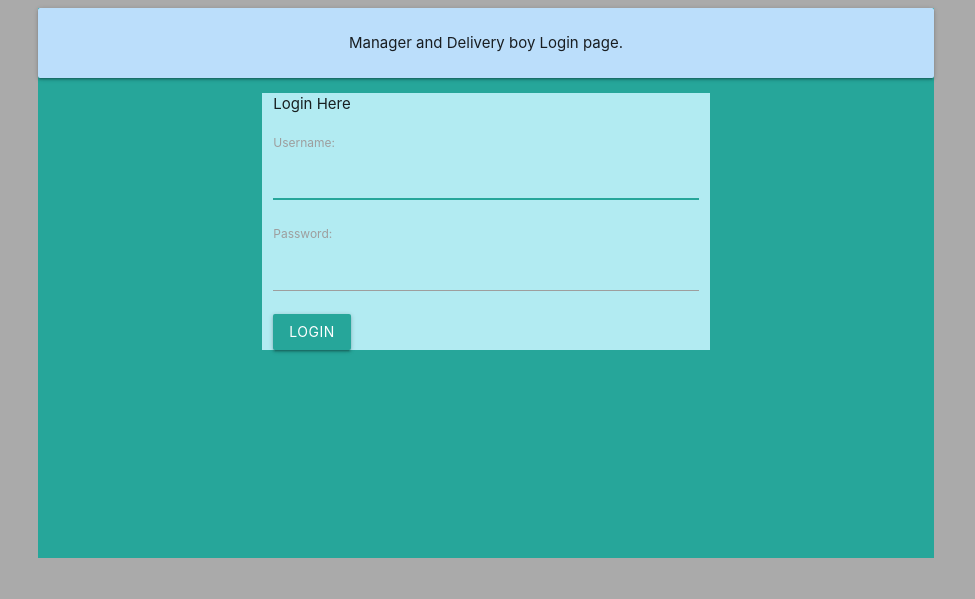
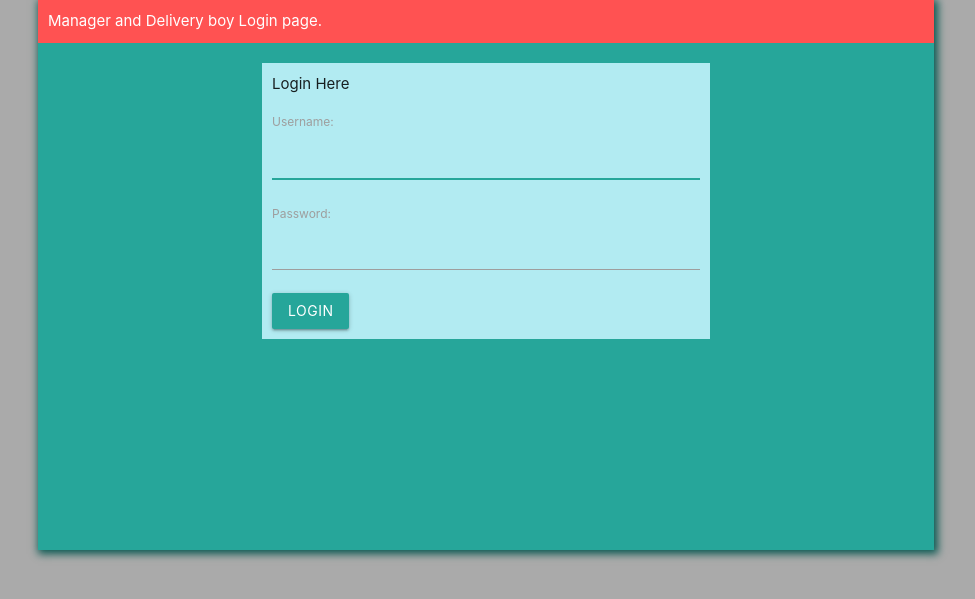
Before and after one commit to Rjtsahu/sample-django-app, a Django app: page /accounts/login/ in a window 1280 px wide. Shown: the top 599 px of the page, without its empty margins (154-1129 px from the left). Run offline with Django 3.2, Linux system fonts and the light colour scheme.

Commit message:
fixed some ui issues

```diff
--- a/food_ordering/queues.py
+++ b/food_ordering/queues.py
@@ -46,8 +46,12 @@ class RedisQueue(object):
         :return: popped_item
         """
         popped_item = None
+        redis_current_item = self.get_current_item()
 
-        if current_item != self.get_current_item():
+        if redis_current_item is not None:
+            redis_current_item = redis_current_item.decode('UTF-8')
+
+        if current_item != redis_current_item:
             return popped_item
 
         for _priority in sorted(RedisQueue.priorities):
--- a/food_ordering/templates/index.html
+++ b/food_ordering/templates/index.html
@@ -11,22 +11,20 @@
     <meta name="viewport" content="width=device-width, initial-scale=1.0"/>
     <link rel="stylesheet" href="{% static 'css/materialize.css' %}">
     <link rel="stylesheet" href="{% static 'css/styles.css' %}">
-
-
-    <script>
-
-    </script>
 </head>
 <body>
-<div class="container teal lighten-1">
-    <div class="card-panel blue lighten-4">
-        <center>
-            {% block top_title %}
+<div class="container teal lighten-1" style="box-shadow:2px 2px 8px 2px #0c5a53;">
+    <div class="row red accent-2 white-text" style="padding:10px;margin:0px;">
+        {% block top_title %}
+        <div class="col s6 m3 l3 offset-m3 offset-l3">
             <span>
         Welcome {{user | default:'user'}}
             </span>
-            {% endblock %}
-        </center>
+        </div>
+        <div class="col s6 m1 l1 offset-m2 offset-l2">
+            <a href="logout" class="btn-small red darken-3" style="color:white;">Logout</a>
+        </div>
+        {% endblock %}
     </div>
     <div class="template-container">
         {% block content %}
--- a/food_ordering/templates/registration/login.html
+++ b/food_ordering/templates/registration/login.html
@@ -9,7 +9,7 @@
 {% block content %}
 <div class="row">
 
-    <div class="col s6 offset-s3 cyan lighten-4">
+    <div class="col s6 offset-s3 cyan lighten-4" style="margin-top:20px;padding:10px;">
         <span>Login Here</span>
         <form method="post">
             {% csrf_token %}
--- a/food_ordering/urls.py
+++ b/food_ordering/urls.py
@@ -8,7 +8,7 @@ urlpatterns = [
     path('task/', views.task),
     path('task/<int:task_id>', views.task),
     path('task/latest', views.latest_agent_task_view),
-    path('test', views.test),
+    path('logout', views.do_logout),
     path('accounts/', include('django.contrib.auth.urls'))
 ]
 
--- a/food_ordering/views.py
+++ b/food_ordering/views.py
@@ -1,5 +1,6 @@
 from django.shortcuts import render, redirect, get_object_or_404
 from django.contrib.auth.decorators import login_required
+from django.contrib.auth import logout
 from django.http import HttpResponse
 from food_ordering.services import TaskService, AssignedTaskService, NotificationService
 from food_ordering.models import Task, CustomUser, TaskTransaction
@@ -120,3 +121,8 @@ def latest_agent_task_view(req):
         current_task = RedisQueue.to_py_dict(redis_queue.get_current_item())
         return render(req, 'agent/incoming-task.html', {'incoming_task': current_task})
     return HttpResponse(status=403)
+
+
+def do_logout(req):
+    logout(req)
+    return redirect('accounts/login')
```
Also changed, not shown: db.sqlite3.
